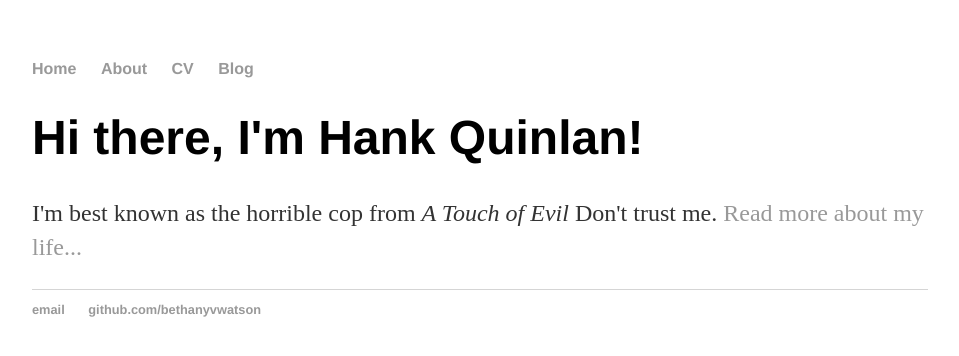
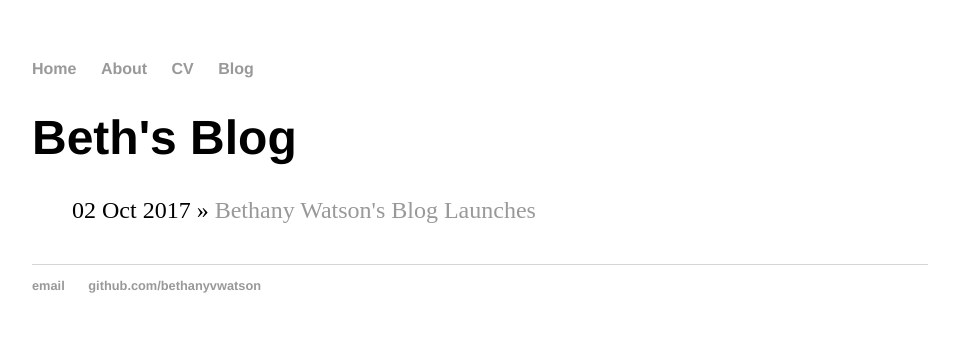
Before and after one commit to bethanyvwatson/bethanyvwatson.github.io, a Jekyll site: the page built from index.html, in a window 1280 px wide. Shown: the top 356 px of the page, without its empty margins (160-1119 px from the left). Built offline with Jekyll 4.4.1, drawn with Linux system fonts in a browser that asks for light colours.

Commit message:
Make homepage the blog listing

```diff
--- a/index.html
+++ b/index.html
@@ -1,8 +1,11 @@
 ---
 layout: default
-title: Hank Quinlan, Horrible Cop
+title: Beth's Blog
 ---
-<div class="blurb">
-	<h1>Hi there, I'm Hank Quinlan!</h1>
-	<p>I'm best known as the horrible cop from <em>A Touch of Evil</em> Don't trust me. <a href="/about">Read more about my life...</a></p>
-</div><!-- /.blurb -->
+<h1>{{ page.title }}</h1>
+<ul class="posts">
+
+  {% for post in site.posts %}
+    <li><span>{{ post.date | date_to_string }}</span> » <a href="{{ post.url }}" title="{{ post.title }}">{{ post.title }}</a></li>
+  {% endfor %}
+</ul>
```
